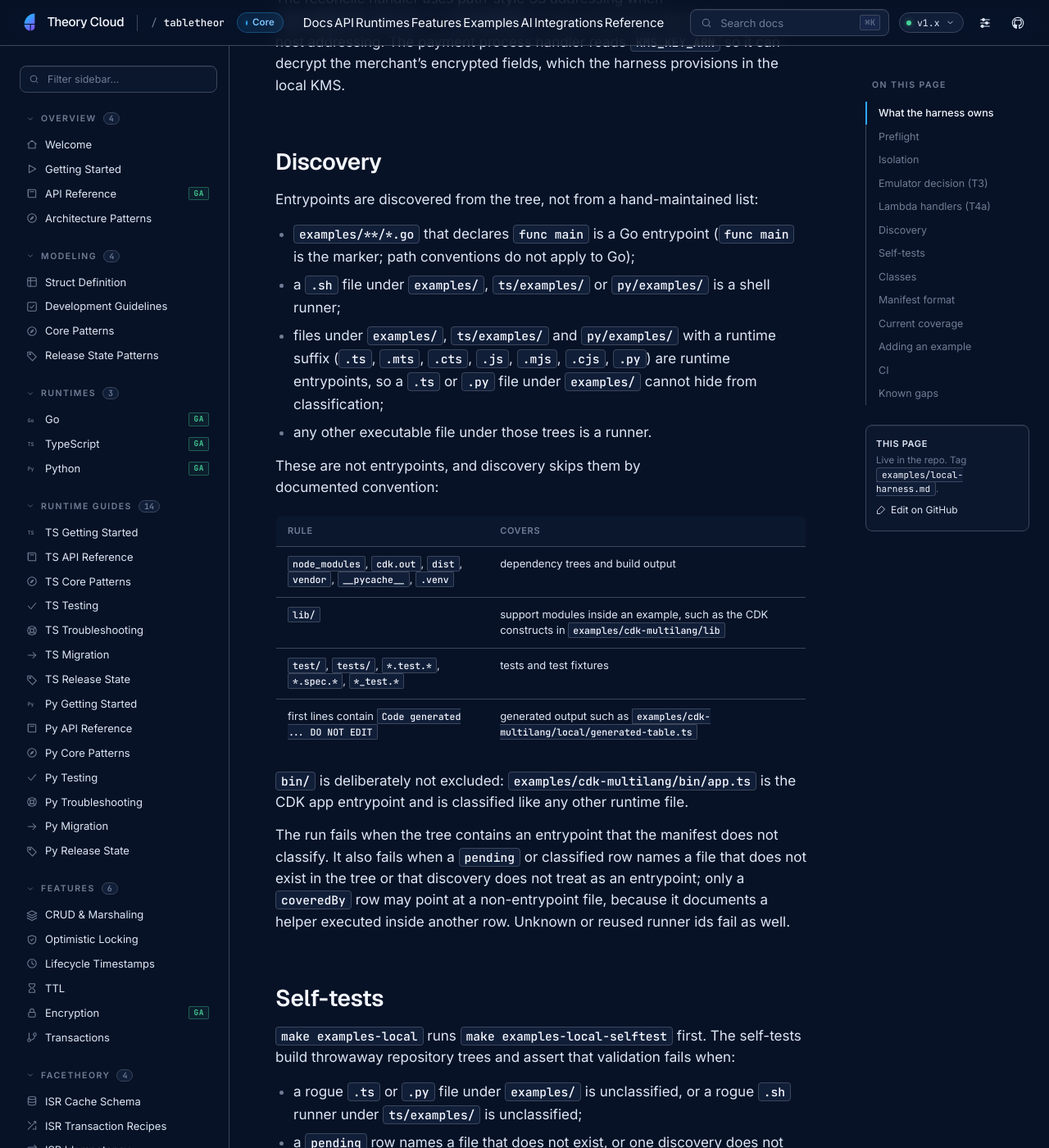
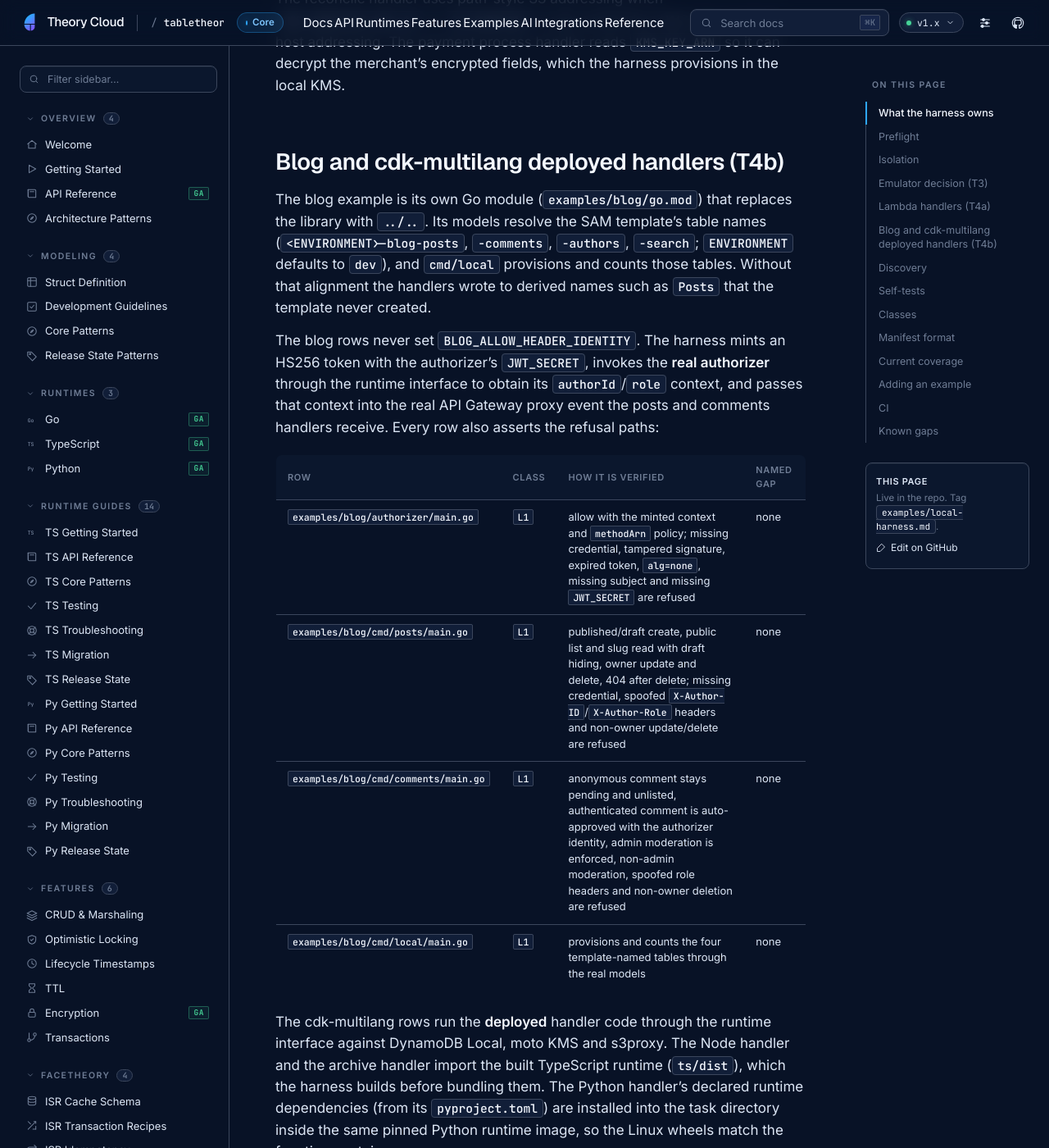
Before and after one commit to theory-cloud/TableTheory, a Jekyll site: the page built from docs/examples/local-harness.md, in a window 1280 px wide and 1400 px high, scrolled down 8024 px. Shown: the whole window at 82% size. Built offline with Jekyll 4.4.1, drawn with Linux system fonts in a browser that asks for light colours; some of the changed text lies outside the part shown.

Commit message:
docs(examples-local): record T4b coverage and named gaps
Refs Factory docs/058 LOCAL-T4b

```diff
--- a/docs/examples/local-harness.md
+++ b/docs/examples/local-harness.md
@@ -230,6 +230,56 @@ or `S3_ENDPOINT` is set; production AWS keeps virtual-host addressing. The
 payment process handler reads `KMS_KEY_ARN` so it can decrypt the merchant's
 encrypted fields, which the harness provisions in the local KMS.
 
+## Blog and cdk-multilang deployed handlers (T4b)
+
+The blog example is its own Go module (`examples/blog/go.mod`) that replaces the
+library with `../..`. Its models resolve the SAM template's table names
+(`<ENVIRONMENT>-blog-posts`, `-comments`, `-authors`, `-search`; `ENVIRONMENT`
+defaults to `dev`), and `cmd/local` provisions and counts those tables. Without
+that alignment the handlers wrote to derived names such as `Posts` that the
+template never created.
+
+The blog rows never set `BLOG_ALLOW_HEADER_IDENTITY`. The harness mints an HS256
+token with the authorizer's `JWT_SECRET`, invokes the **real authorizer** through
+the runtime interface to obtain its `authorId`/`role` context, and passes that
+context into the real API Gateway proxy event the posts and comments handlers
+receive. Every row also asserts the refusal paths:
+
+| Row | Class | How it is verified | Named gap |
+| --- | --- | --- | --- |
+| `examples/blog/authorizer/main.go` | `L1` | allow with the minted context and `methodArn` policy; missing credential, tampered signature, expired token, `alg=none`, missing subject and missing `JWT_SECRET` are refused | none |
+| `examples/blog/cmd/posts/main.go` | `L1` | published/draft create, public list and slug read with draft hiding, owner update and delete, 404 after delete; missing credential, spoofed `X-Author-ID`/`X-Author-Role` headers and non-owner update/delete are refused | none |
+| `examples/blog/cmd/comments/main.go` | `L1` | anonymous comment stays pending and unlisted, authenticated comment is auto-approved with the authorizer identity, admin moderation is enforced, non-admin moderation, spoofed role headers and non-owner deletion are refused | none |
+| `examples/blog/cmd/local/main.go` | `L1` | provisions and counts the four template-named tables through the real models | none |
+
+The cdk-multilang rows run the **deployed** handler code through the runtime
+interface against DynamoDB Local, moto KMS and s3proxy. The Node handler and the
+archive handler import the built TypeScript runtime (`ts/dist`), which the
+harness builds before bundling them. The Python handler's declared runtime
+dependencies (from its `pyproject.toml`) are installed into the task directory
+inside the same pinned Python runtime image, so the Linux wheels match the
+function container.
+
+| Row | Class | How it is verified | Named gap |
+| --- | --- | --- | --- |
+| `examples/cdk-multilang/lambdas/go/main.go` | `L2` | Function URL PUT/GET, batch, transaction, `405`/`400`/`404` refusals, raw envelope check | KMS is emulated |
+| `examples/cdk-multilang/lambdas/node/handler.ts` | `L2` | reads and decrypts the Go-written item, batch with `lang=ts`, transaction, refusals, envelope check | KMS is emulated |
+| `examples/cdk-multilang/lambdas/python/handler.py` | `L2` | encrypted PUT/GET, batch with `lang=py`, transaction, refusals, envelope check | KMS is emulated |
+| `examples/cdk-multilang/lambdas/archive/handler.ts` | `L3` | a stream `REMOVE` record generated from a real local write, read-back and delete drives the handler; the archive object is written to s3proxy, read back, and its event id, TTL value and image are asserted | managed stream delivery: DynamoDB Local has no Streams |
+| `examples/cdk-multilang/scripts/smoke.sh` | `L3` | `scripts/smoke-local.sh` drives the same journeys (encrypted PUT via Go, GET via Node/Python, raw envelope, batch, transaction) against the locally run handlers | deployed AWS stack smoke: Function URL IAM auth, deployed tables and the deployed archive event source |
+| `examples/cdk-multilang/bin/app.ts` | `I` | synthesizes the real CDK app from two working directories with dummy credentials and a dead AWS endpoint; both templates are identical, contain no host path or fixed account id, and assert function runtimes, tables, TTL/stream, three IAM Function URLs, KMS and bucket lifecycle | infrastructure only |
+
+`CDK_SYNTH_NO_BUNDLING=1` is a harness-only switch in `bin/app.ts`: it sets the
+`aws:cdk:bundling-stacks` context to `[]` so a shape assertion does not need the
+Go/Node/Python bundling toolchains or network. A deploy never sets it. The
+template comparison covers the two runs byte-for-byte at the JSON level, so an
+absolute path or account lookup that leaked into the template fails the row.
+
+The local S3 client in the archive handler switches to path-style addressing
+only when `AWS_ENDPOINT_URL_S3`/`S3_ENDPOINT` is set; the deployed client keeps
+virtual-host addressing. The Python handler does the same for its DynamoDB and
+KMS clients when the profile's endpoint variables are present.
+
 ## Discovery
 
 Entrypoints are discovered from the tree, not from a hand-maintained list:
@@ -300,7 +350,7 @@ Every manifest entry declares exactly one of:
 | `L2` | Local with an AWS-API emulator; the emulator's fidelity limits are documented. |
 | `L3` | Every locally executable part runs for real, plus a named cloud gap that is never faked. |
 | `I` | Infrastructure-only: synthesis plus construct assertions. |
-| `pending: T4b` | Not wired yet. Reported as `PENDING-MILESTONE`, never counted as pass. |
+| `pending: <milestone>` | Not wired yet (used when a future milestone owns the row). Reported as `PENDING-MILESTONE`, never counted as pass. |
 
 A skip is a failure. Go tests are run through `go test -json`, and any `skip`
 event fails the row; example runners treat a non-zero exit, a timeout, or a
@@ -448,12 +498,15 @@ takes metadata/executor interfaces rather than a database, and `testing`
 demonstrates mocks for unit tests. They run locally without DynamoDB, as scoped
 by the local-execution need (Q3).
 
-Every other entrypoint in the tree is listed in the manifest as `pending` for
-T4b. That includes the `examples/cdk-multilang` runtime files that local
-execution does not reach yet: `bin/app.ts`, `lambdas/node/handler.ts`,
-`lambdas/archive/handler.ts` and `lambdas/python/handler.py` are T4b rows,
-alongside the deployed `lambdas/go` handler and `scripts/smoke.sh`. Pending rows
-are printed on every run and are never counted as pass.
+The T4b rows are covered by the blog and cdk-multilang tables above and are
+shown in the generated summary like every other row. No TableTheory entrypoint
+is left `pending`: discovery and classification are checked on every run, and an
+unclassified entrypoint fails the run before any row executes.
+
+The `examples/blog` module suite runs the module's own unit and template tests
+(`go test -json ./...` with skip detection), including the table-name/template
+alignment test. The root test targets exclude `examples/`, so this is the only
+place those tests run.
 
 ## Adding an example
 
@@ -483,7 +536,14 @@ environment.
   missing) and treats `ResourceInUseException` as typed success. A library-level
   fix is tracked separately.
 - DynamoDB Local has no Streams, so stream-delivery paths are `L3` with the
-  named gap "managed stream delivery" in the T4a Python row and later rows.
+  named gap "managed stream delivery": the T4a Python stream handler and the
+  cdk-multilang archive handler both receive a record generated from a real
+  local write, and the archive row additionally performs a real delete and S3
+  object round-trip.
+- The deployed cdk-multilang smoke is `L3` with the named gap "deployed AWS
+  stack smoke": `scripts/smoke-local.sh` drives the same journeys against the
+  locally run handlers, but Function URL IAM authentication, the deployed tables
+  and the deployed stream event source are not exercised.
 - The S3, SQS and STS emulators do not deliver managed events: S3 event
   notifications, SQS event-source mappings and EventBridge delivery remain `L3`
   with the named "managed <service> delivery" gap. Polling an ElasticMQ queue
```
Also changed, not shown: examples/README.md.
